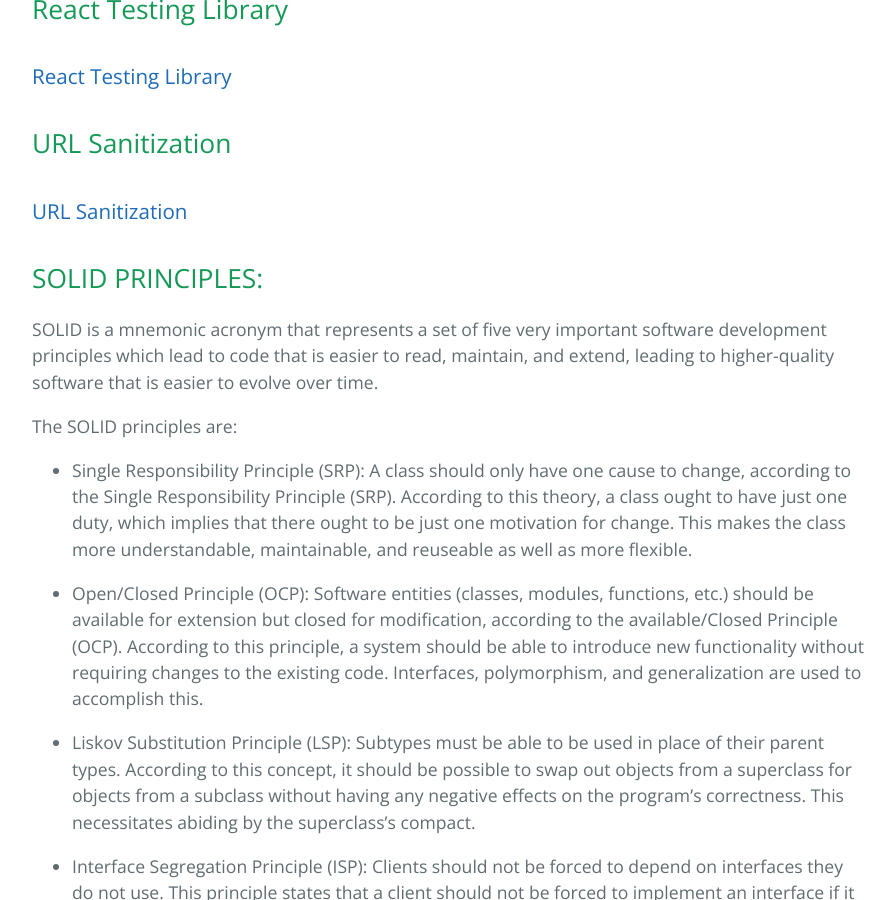
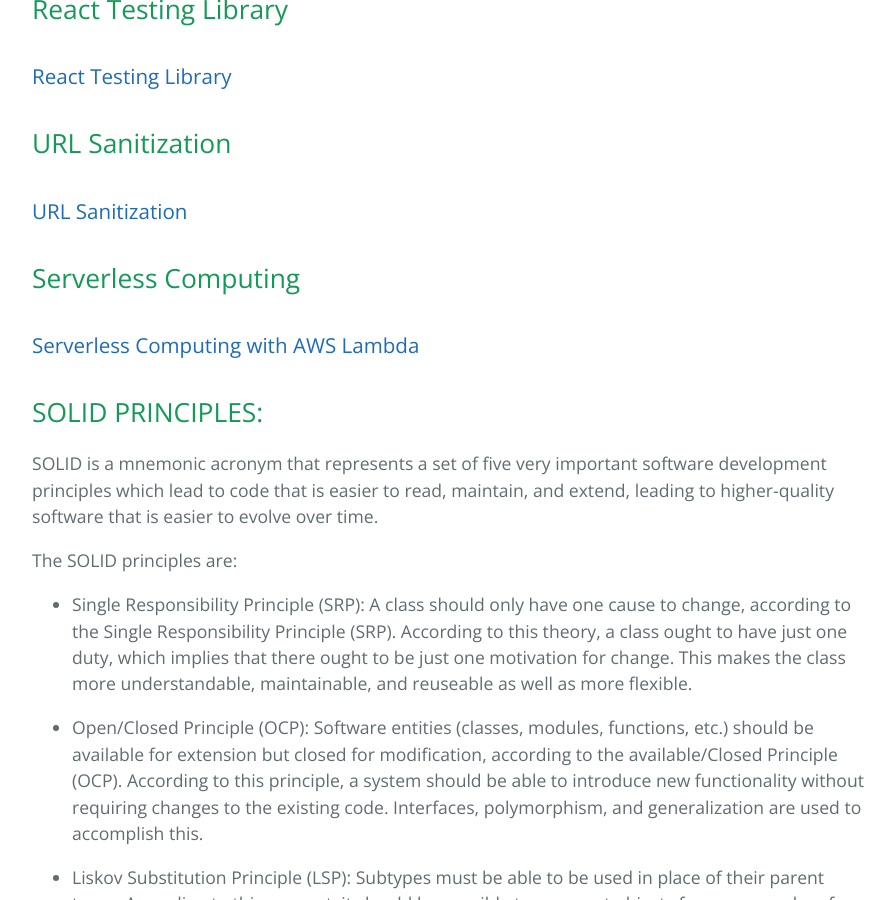
Before and after one commit to learning-software-engineering/learning-software-engineering.github.io, a Jekyll site: the page built from Topics/Development_Process.md, in a window 1280 px wide and 900 px high, scrolled down 1332 px. Shown: the whole window, without its empty margins (192-1087 px from the left). Built offline with Jekyll 4.4.1, drawn with Linux system fonts in a browser that asks for light colours; our own code applies the rules of GitHub Pages for plain Markdown files.

Commit message:
add page to Development Process page

```diff
--- a/Topics/Development_Process.md
+++ b/Topics/Development_Process.md
@@ -36,6 +36,10 @@
 ## URL Sanitization
 
 ### [URL Sanitization](./Development_Process/URL_Sanitization.md)
+
+## Serverless Computing
+
+### [Serverless Computing with AWS Lambda](./Development_Process/Serverless_AWS_Lambda.md)
 
 ## SOLID PRINCIPLES:
 
@@ -88,8 +92,9 @@
 
 - A very detailed explanation of Clean Architecture by Robert C. Martin or Uncle Bob and his book
 
-   - https://www.youtube.com/watch?v=2dKZ-dWaCiU
-   - https://github.com/ropalma/ICMC-USP/blob/master/Book%20-%20Clean%20Architecture%20-%20Robert%20Cecil%20Martin.pdf
+  - https://www.youtube.com/watch?v=2dKZ-dWaCiU
+  - https://github.com/ropalma/ICMC-USP/blob/master/Book%20-%20Clean%20Architecture%20-%20Robert%20Cecil%20Martin.pdf
 
 ## Code Smells
+
 ### [Code Smells](./Development_Process/Code_Smells.md)
```
